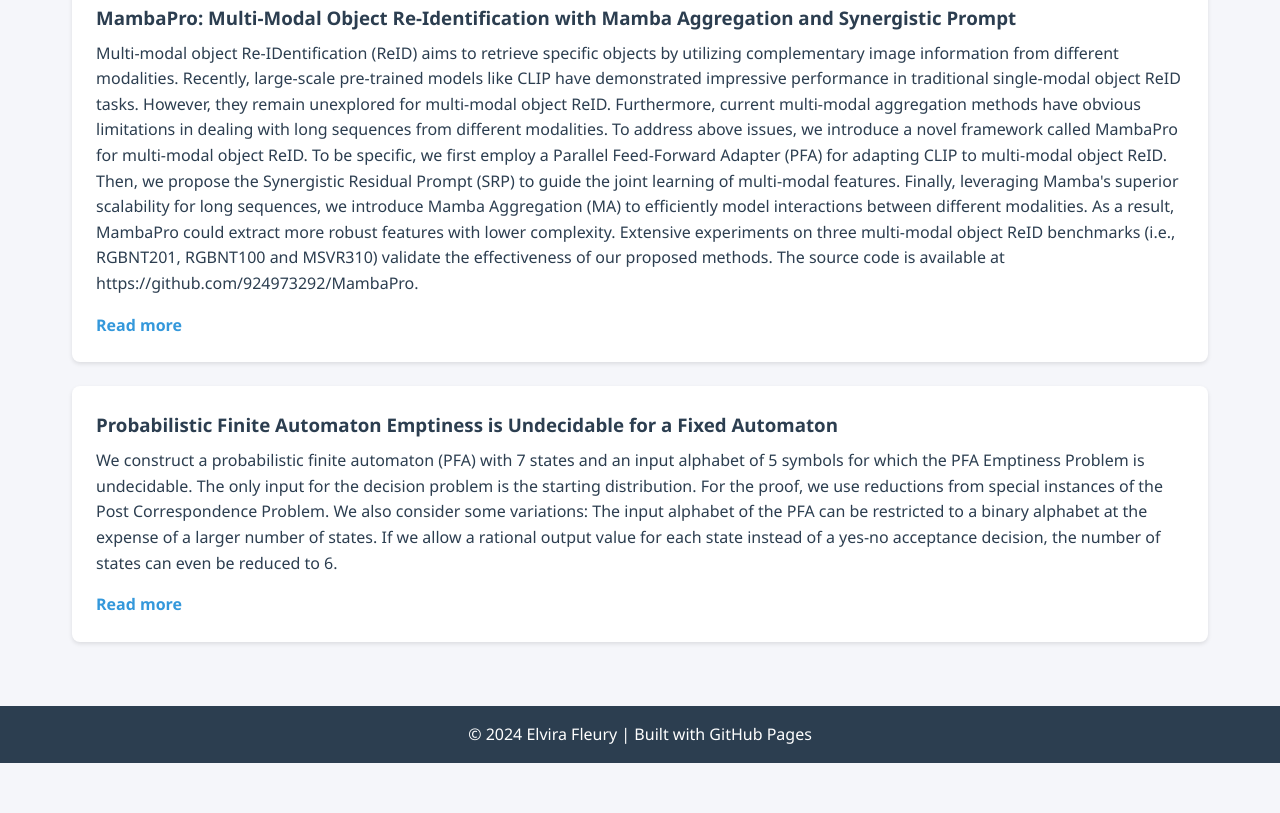
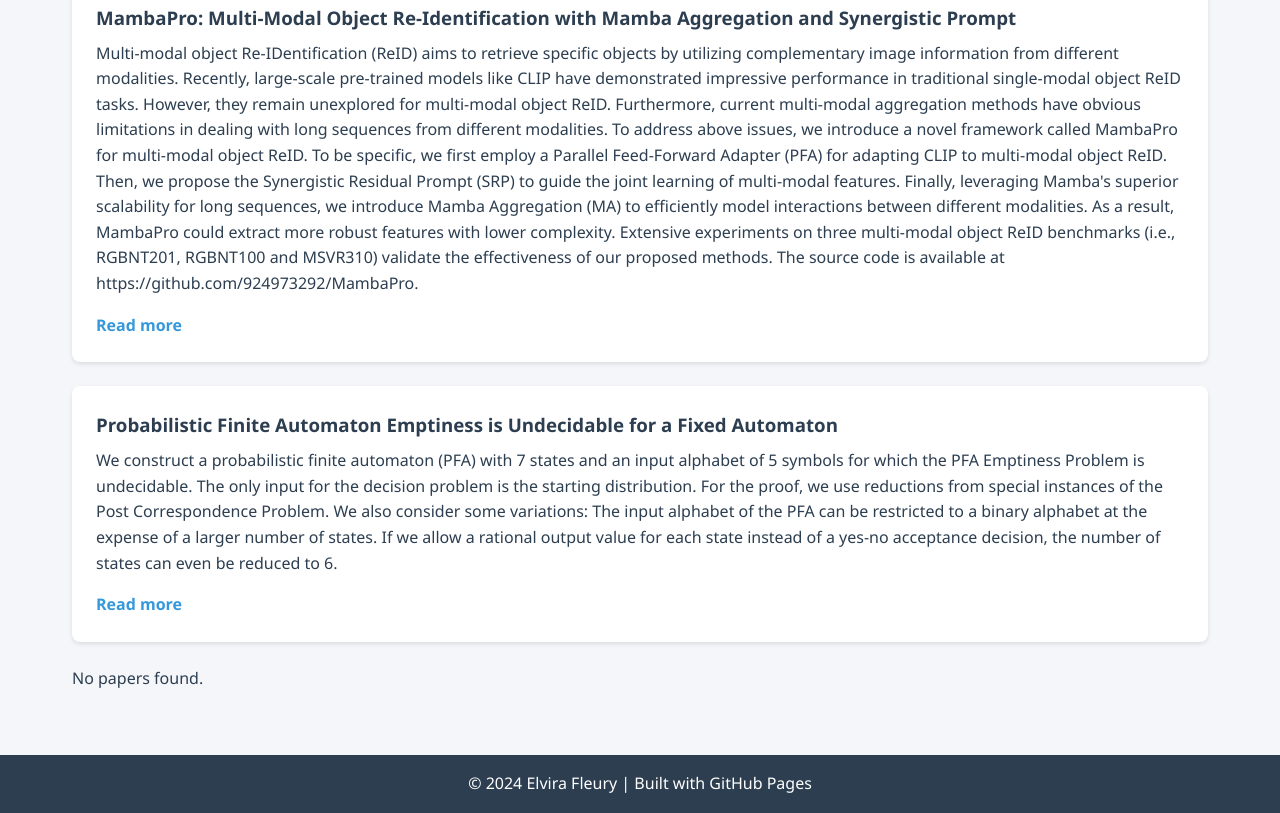
Before and after one commit to elvira-fleury/personal_website, a website: page papers.html in a window 1280 px wide. Shown: the part 1296-2109 px from the top of the page. Before the commit the page ends 2059 px from the top, so only its background shows below. Drawn offline with Linux system fonts and the light colour scheme; no server answers.

Commit message:
Resolving the Conflicts

```diff
--- a/papers.html
+++ b/papers.html
@@ -122,6 +122,7 @@ decision, the number of states can even be reduced to 6.
                         <a href="http://arxiv.org/abs/2412.05198v1" target="_blank">Read more</a>
                     </div>
                 </div>
+            <div id="papers-list"><p>No papers found.</p></div>
         </section>
     </main>
 
```
